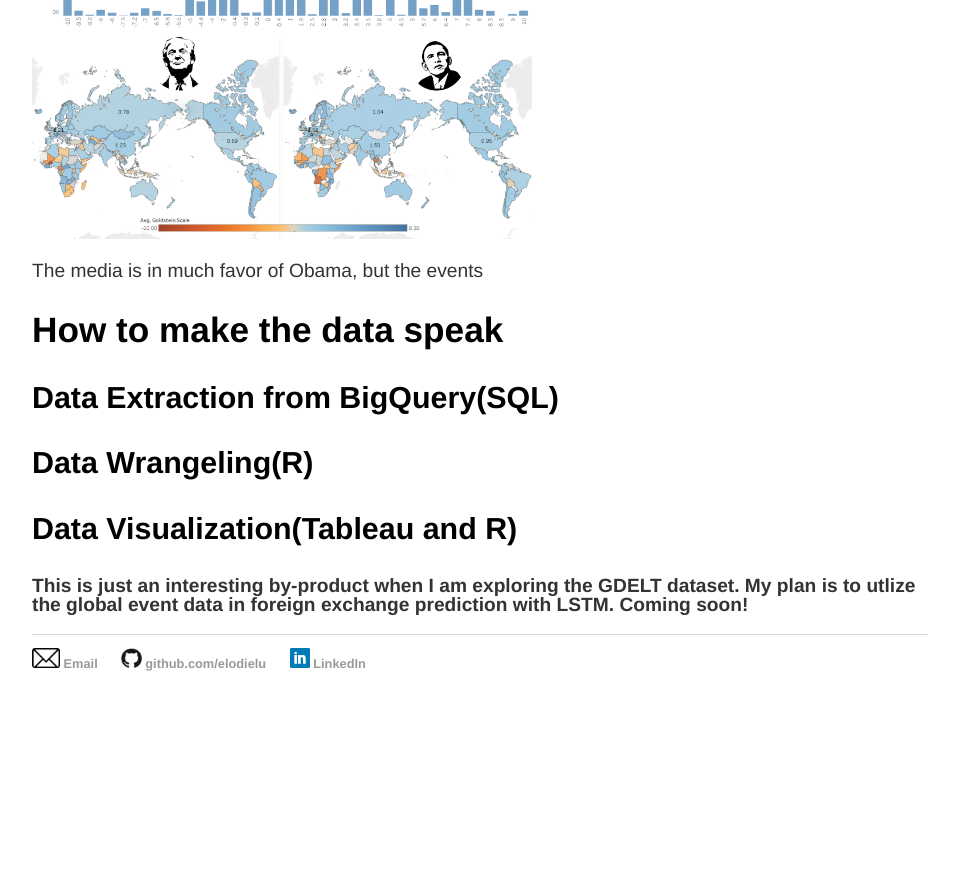
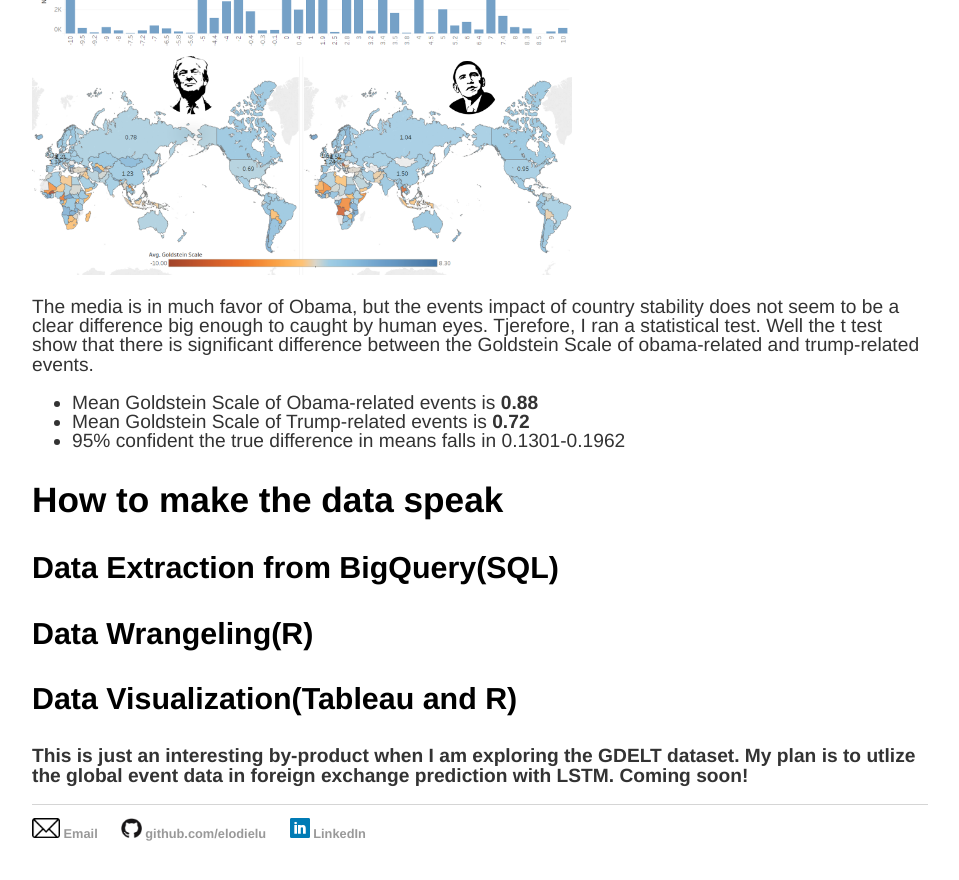
Before and after one commit to elodielu/elodielu.github.io, a Jekyll site: the page built from _posts/2018-04-19-text-analysis-media.md, in a window 1280 px wide and 900 px high, scrolled down 3509 px. Shown: the top 880 px of the window, without its empty margins (160-1119 px from the left). Built offline with Jekyll 4.4.1, drawn with Linux system fonts in a browser that asks for light colours; before the commit the page ends 4239 px from its top, so only the background shows below that.

Commit message:
Update 2018-04-19-text-analysis-media.md

```diff
--- a/_posts/2018-04-19-text-analysis-media.md
+++ b/_posts/2018-04-19-text-analysis-media.md
@@ -47,9 +47,12 @@ Average “tone” of all documents containing one or more mentions of this even
 
 **Goldstein Scale** captures the theoretical potential impact that type of event will have on the stability of a country. When events happended around the world involve Trump or Obama, what's the impact on the country?
 
-<img src="https://elodielu.github.io/picture/gscore.png" width = "500">    <img src="https://elodielu.github.io/picture/gscore2.png" width = "500">
+<img src="https://elodielu.github.io/picture/gscore.png" width = "540">    <img src="https://elodielu.github.io/picture/gscore2.png" width = "540">
 
-The media is in much favor of Obama, but the events
+The media is in much favor of Obama, but the events impact of country stability does not seem to be a clear difference big enough to caught by human eyes. Tjerefore, I ran a statistical test. Well the t test show that there is significant difference between the Goldstein Scale of obama-related and trump-related events.
+* Mean Goldstein Scale of Obama-related events is **0.88**
+* Mean Goldstein Scale of Trump-related events is **0.72**
+* 95% confident the true difference in means falls in  0.1301-0.1962
 
 ## How to make the data speak
 ### Data Extraction from BigQuery(SQL)
```
